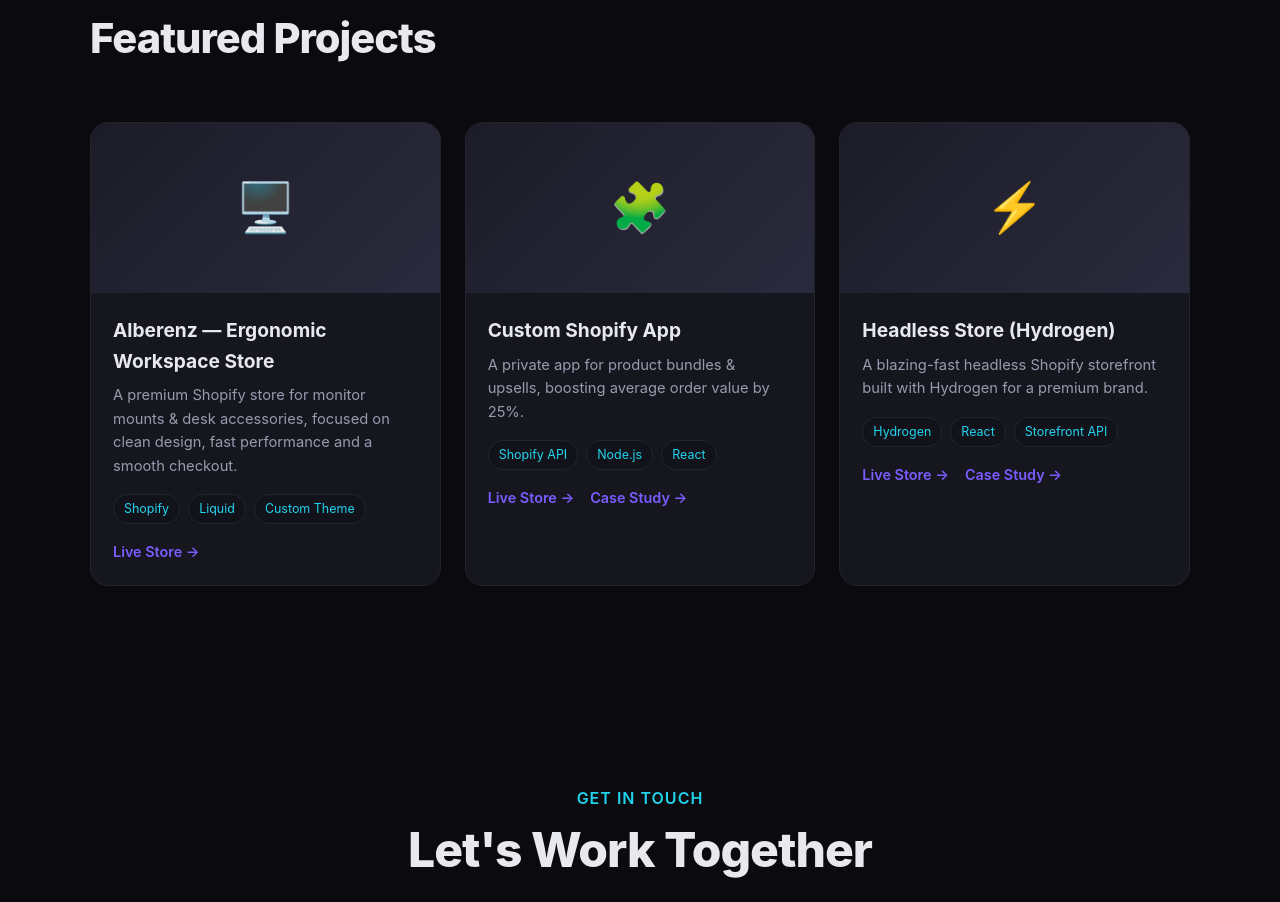
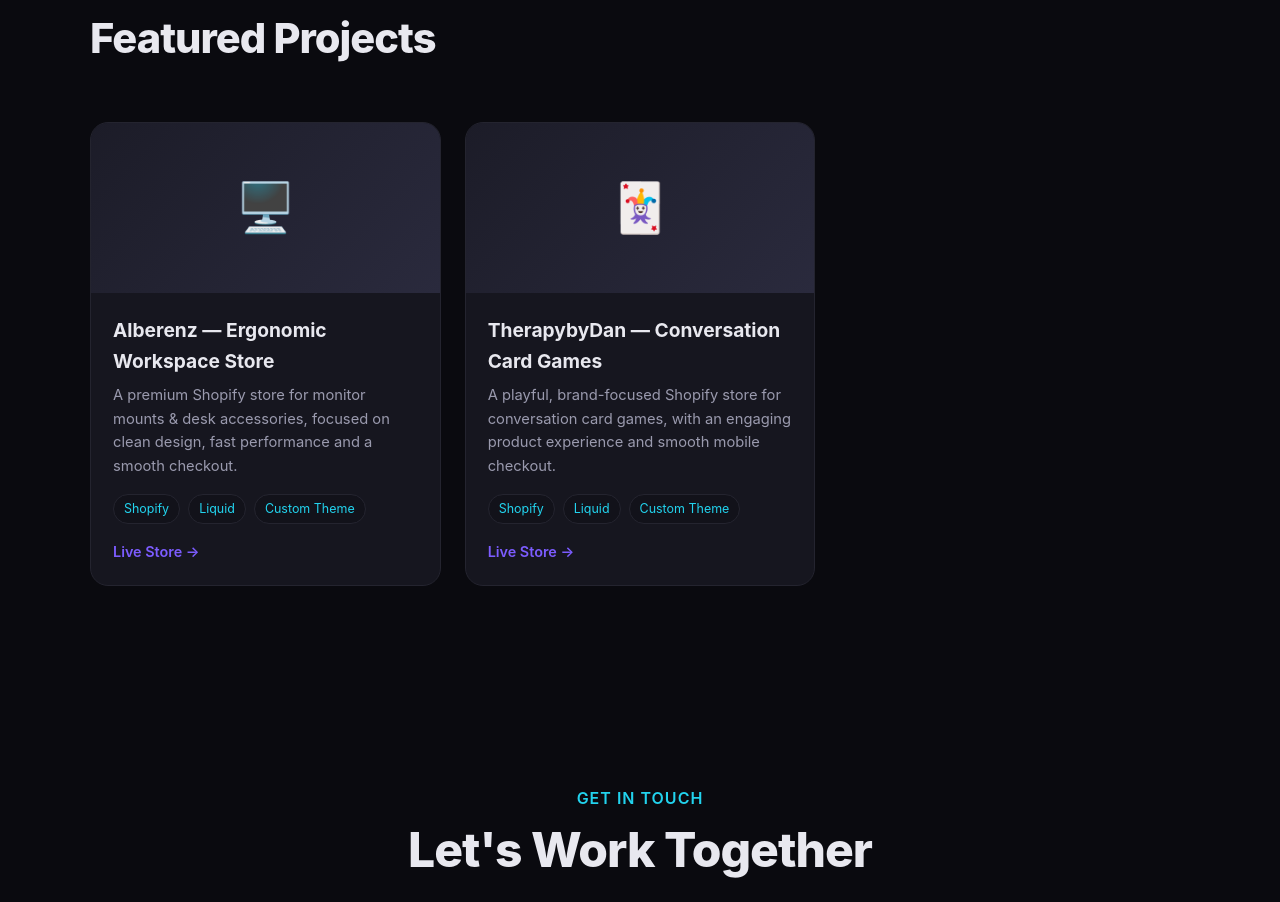
Before and after one commit to rakeshjangid-dev/portfolio, a plain HTML site: page index.html in a window 1280 px wide. Shown: the part 2413-3315 px from the top of the page. Drawn offline with Linux system fonts and the light colour scheme.

Commit message:
Add TherapybyDan store to projects

```diff
--- a/index.html
+++ b/index.html
@@ -283,21 +283,12 @@
           </div>
         </div>
         <div class="project reveal">
-          <div class="project-img">🧩</div>
+          <div class="project-img">🃏</div>
           <div class="project-body">
-            <h3>Custom Shopify App</h3>
-            <p>A private app for product bundles & upsells, boosting average order value by 25%.</p>
-            <div class="tags"><span class="tag">Shopify API</span><span class="tag">Node.js</span><span class="tag">React</span></div>
-            <div class="project-links"><a href="#">Live Store →</a><a href="#">Case Study →</a></div>
-          </div>
-        </div>
-        <div class="project reveal">
-          <div class="project-img">⚡</div>
-          <div class="project-body">
-            <h3>Headless Store (Hydrogen)</h3>
-            <p>A blazing-fast headless Shopify storefront built with Hydrogen for a premium brand.</p>
-            <div class="tags"><span class="tag">Hydrogen</span><span class="tag">React</span><span class="tag">Storefront API</span></div>
-            <div class="project-links"><a href="#">Live Store →</a><a href="#">Case Study →</a></div>
+            <h3>TherapybyDan — Conversation Card Games</h3>
+            <p>A playful, brand-focused Shopify store for conversation card games, with an engaging product experience and smooth mobile checkout.</p>
+            <div class="tags"><span class="tag">Shopify</span><span class="tag">Liquid</span><span class="tag">Custom Theme</span></div>
+            <div class="project-links"><a href="https://therapy-bydan.com/" target="_blank" rel="noopener">Live Store →</a></div>
           </div>
         </div>
       </div>
```
